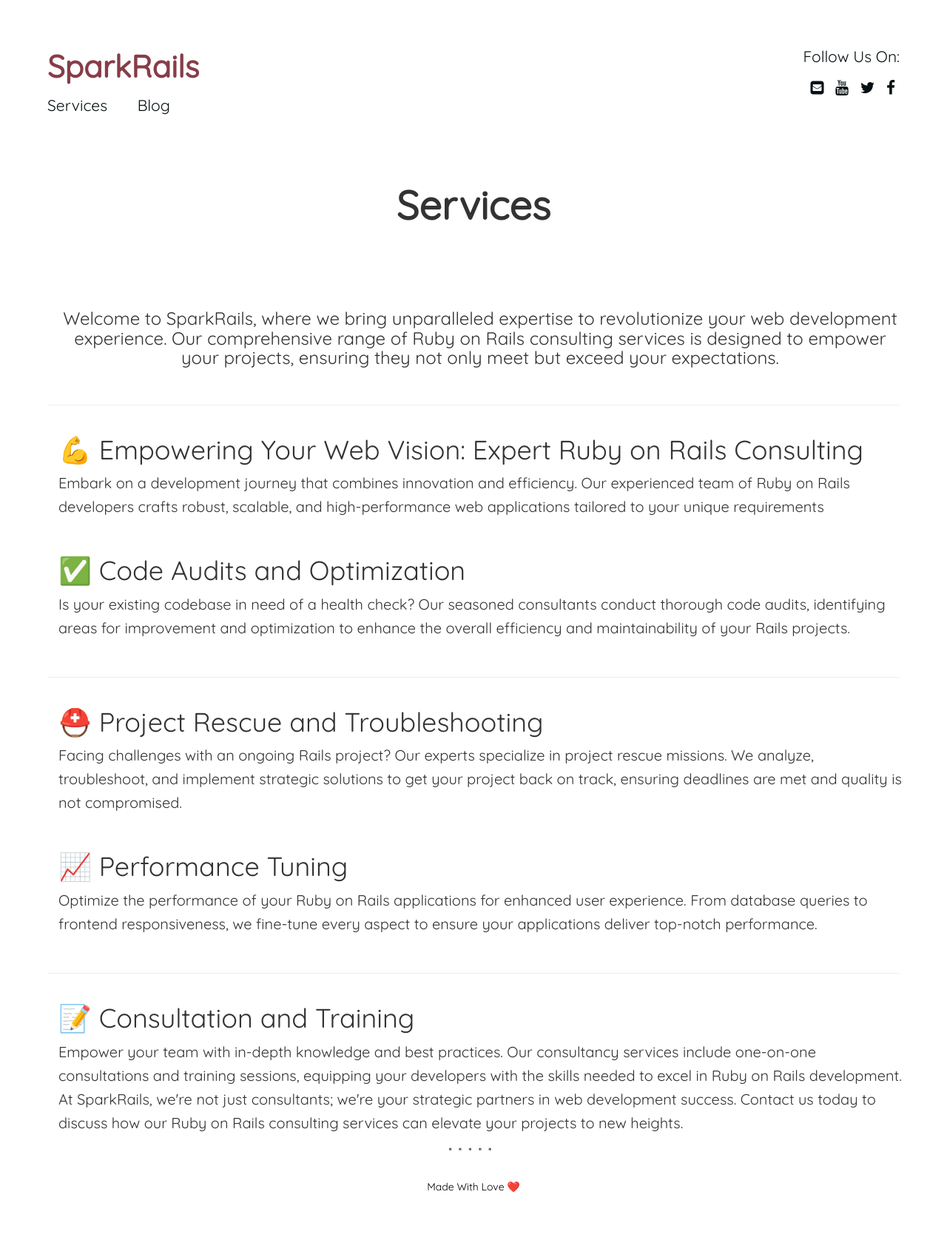
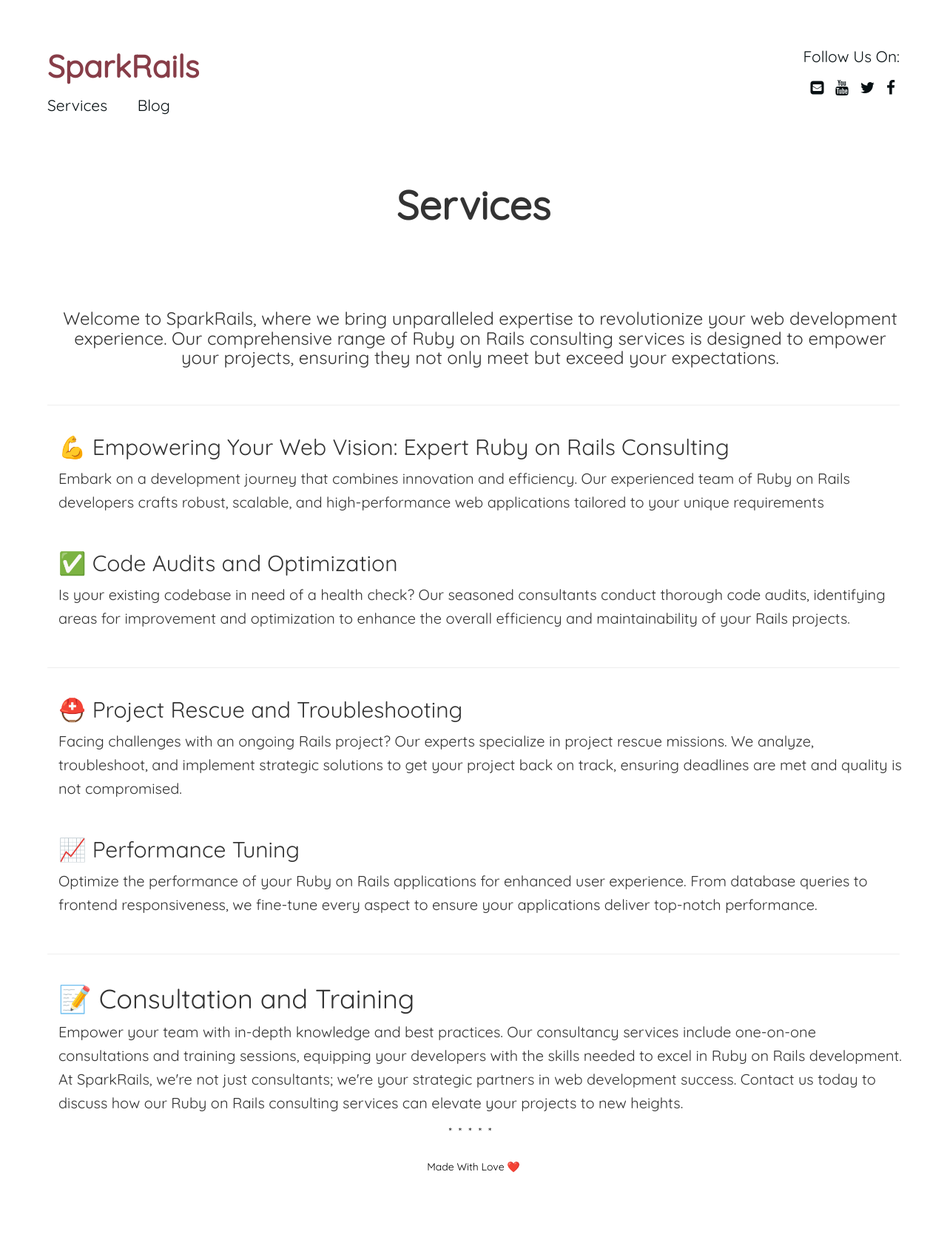
Before and after one commit to abhikanojia/abhikanojia.github.io, a Jekyll site: the page built from services/index.html, in a window 1280 px wide. Shown: the whole page at 74% size. Built offline with Jekyll 4.4.1, drawn with Linux system fonts in a browser that asks for light colours; after the commit the page ends 1649 px from its top, so only the background shows below that.

Commit message:
Fix multiple headings

```diff
--- a/services/index.html
+++ b/services/index.html
@@ -37,14 +37,14 @@
 <hr/>
 
 <div class="container m-t-20">
-  <h1>💪 Empowering Your Web Vision: Expert Ruby on Rails Consulting</h1>
+  <h2>💪 Empowering Your Web Vision: Expert Ruby on Rails Consulting</h1>
   <p class="post-container">Embark on a development journey that combines innovation and efficiency. Our experienced team of Ruby on Rails developers crafts robust, scalable, and high-performance web applications tailored to your unique requirements</p>
 </div>
 
 <br/>
 
 <div class="container m-t-20">
-  <h1>✅ Code Audits and Optimization</h1>
+  <h2>✅ Code Audits and Optimization</h1>
   <p class="post-container">Is your existing codebase in need of a health check? Our seasoned consultants conduct thorough code audits, identifying areas for improvement and optimization to enhance the overall efficiency and maintainability of your Rails projects.</p>
 </div>
 
@@ -52,14 +52,14 @@
 <hr/>
 
 <div class="container m-t-20">
-  <h1>⛑️ Project Rescue and Troubleshooting</h1>
+  <h2>⛑️ Project Rescue and Troubleshooting</h1>
   <p class="post-container">Facing challenges with an ongoing Rails project? Our experts specialize in project rescue missions. We analyze, troubleshoot, and implement strategic solutions to get your project back on track, ensuring deadlines are met and quality is not compromised.</p>
 </div>
 
 <br/>
 
 <div class="container m-t-20">
-  <h1>📈 Performance Tuning</h1>
+  <h2>📈 Performance Tuning</h1>
   <p class="post-container">Optimize the performance of your Ruby on Rails applications for enhanced user experience. From database queries to frontend responsiveness, we fine-tune every aspect to ensure your applications deliver top-notch performance.</p>
 </div>
 
```
